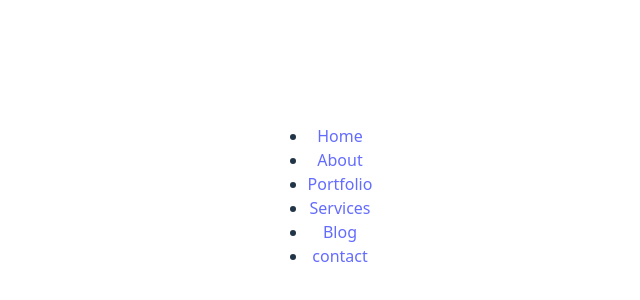
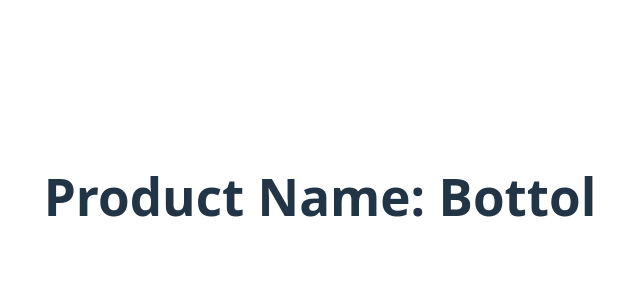
Before and after one commit to gaziakter/react-basic, a React (Vite) app: page / in a window 1280 px wide. Shown: the part 204-504 px from the top of the page, without its empty margins (320-960 px from the left). Built offline with nearby package versions, Linux system fonts and the light colour scheme.

Commit message:
data pase

```diff
--- a/src/App.jsx
+++ b/src/App.jsx
@@ -1,13 +1,17 @@
 import { useState } from 'react'
 import './App.css'
-import Navigation from './components/Navigation/Navigation'
+import Product from './components/Product/Product'
+
 
 function App() {
-  const [count, setCount] = useState(0)
+    const products = {
+      name: 'Bottol',
+      age: 39
+    }
 
   return (
     <div>
-    <Navigation></Navigation>
+      <Product products = {products}></Product>
     </div>
   )
 }
--- a/src/components/Navigation/Navigation.jsx
+++ /dev/null
@@ -1,19 +0,0 @@
-import React from 'react'
-import './Navigation.css'
-
-const Navigation = () => {
-  return (
-    <div>
-        <ul>
-            <li><a href="">Home</a></li>
-            <li><a href="">About</a></li>
-            <li><a href="">Portfolio</a></li>
-            <li><a href="">Services</a></li>
-            <li><a href="">Blog</a></li>
-            <li><a href="">contact</a></li>
-        </ul>
-    </div>
-  )
-}
-
-export default Navigation
--- /dev/null
+++ b/src/components/Product/Product.jsx
@@ -0,0 +1,12 @@
+import React from 'react'
+
+const Product = (props) => {
+  return (
+    <div>
+        <h1>Product Name: {props.products.name}</h1>
+
+    </div>
+  )
+}
+
+export default Product
```
Also changed, not shown: src/components/Product/Product.css (added).
